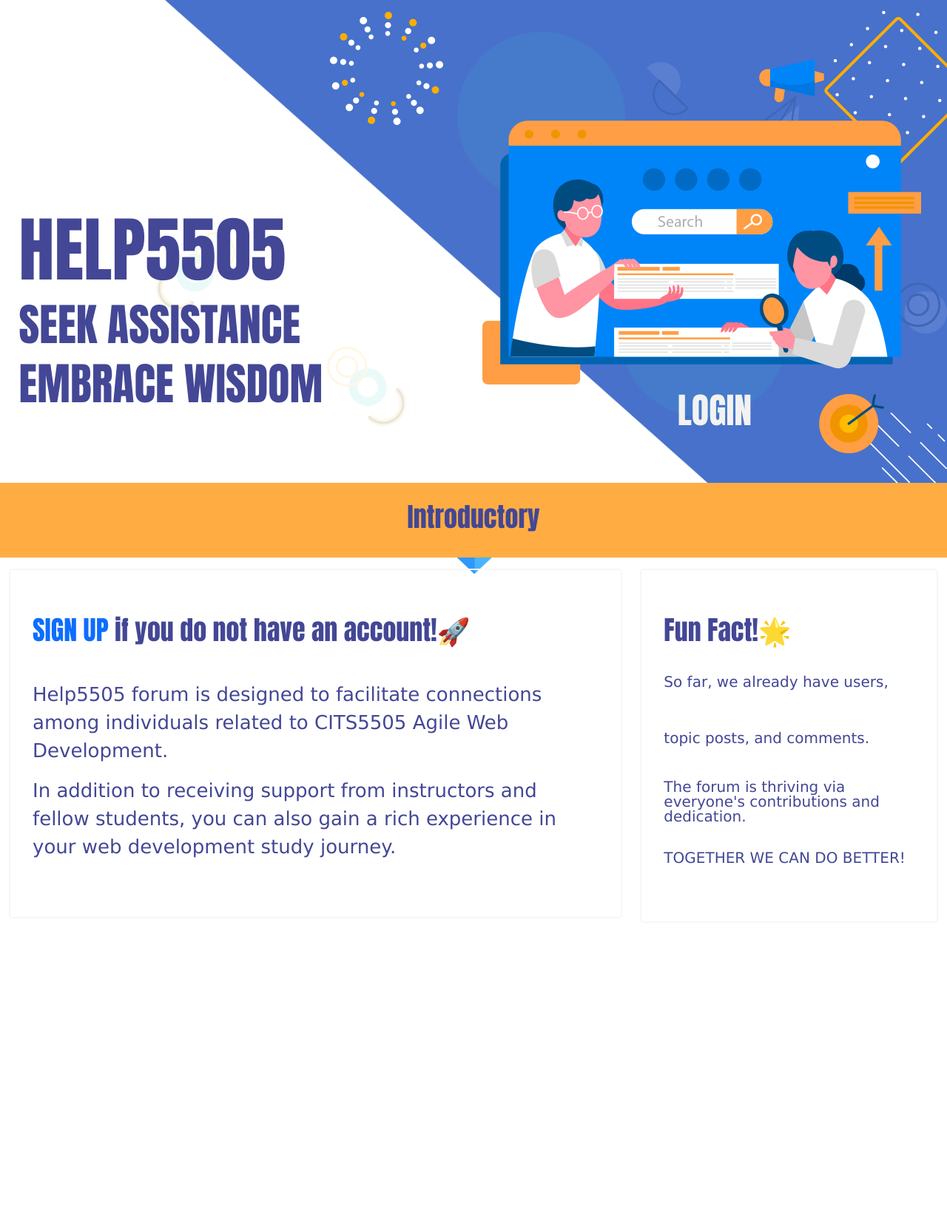
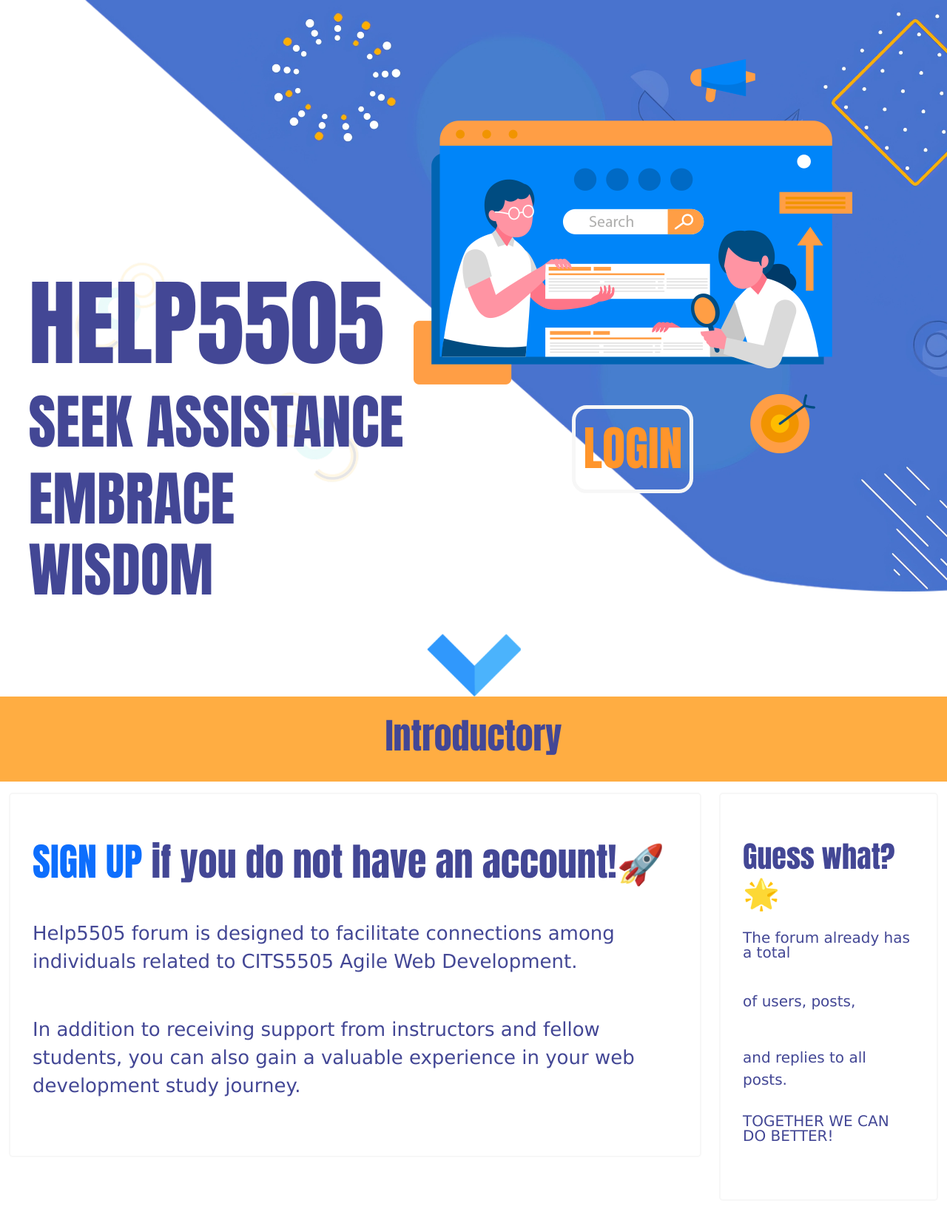
Before and after one commit to miacheng2/CITS5505-Project2, a Flask app: page / in a window 1280 px wide. Shown: the whole page at 74% size. Before the commit the page ends 1168 px from the top, so only its background shows below. Run offline with Flask 3, Linux system fonts and the light colour scheme; some libraries are stand-ins or nearby versions.

Commit message:
Version 05.18.01 Update
Introductory Page
 - Added a border around the LOGIN link for emphasis
 - Modified page elements to accommodate large screens

route.py
 - Added getStatistics method
 - Modified getPosts method

Base Page CSS & JS_Module
 - Updated the navigation bar Tips style
 - Added a pop-up function for clicking on Tips
 - Adjusted button colors

Index Page CSS & JS
 - Fixed a bug where avatars were not displaying correctly
 - Removed 'foryou' and 'follow' sections
 - Removed the default HTML post
 - Moved the Subscribe section to the bottom of the page

/app/static
 - Removed HomePage-video
 - Deleted test CSS and JS files
 - Moved the favicon
 - Deleted avatars with inconsistent art styles
 - Changed the numbering in avatar file names

Profile_Styles
 - Adjusted the color of multiple elements on the page

Next Step: The avatar feature on the profile needs to be revised according to the new avatar retrieval logic.

```diff
--- a/app/routes.py
+++ b/app/routes.py
@@ -86,9 +86,9 @@ def get_profile():
 
 # Get post and reply data return to front-end
 @app.route('/getPosts', methods=['GET'])
-@jwt_required()
+#@jwt_required()
 def getPosts():
-
+    #Avatar bug is because of this method
     allPost = db.session.query(Post)
     returnData = []
     for post in allPost:
@@ -96,10 +96,10 @@ def getPosts():
         replyData = []
         for reply in replysForCurrentPost:
             reply_author = db.session.query(User).filter_by(id=reply.authorId).first()
-            reply_data = {'id': reply.id, 'title': reply.title, 'authorName': reply_author.userName, 'date': reply.date, 'content': reply.content, "replyToPostId": reply.replyToPostId}
+            reply_data = {'id': reply.id, 'authorId':reply.authorId, 'authorName': reply_author.userName, 'date': reply.date, 'content': reply.content, "replyToPostId": reply.replyToPostId}
             replyData.append(reply_data)
         post_author = db.session.query(User).filter_by(id=post.authorId).first()
-        post_data = {'id': post.id, 'title': post.title, 'authorName': post_author.userName, 'date': post.date, 'content': post.content, "replyData": replyData}
+        post_data = {'id': post.id, 'title': post.title, 'authorId':post.authorId, 'authorName': post_author.userName, 'date': post.date, 'content': post.content, "replyData": replyData}
         returnData.append(post_data)
 
     return jsonify({"post": returnData}), 200
@@ -187,3 +187,15 @@ def get_token():
     if auth_header and auth_header.startswith('Bearer '):
         return auth_header.split(" ")[1]  # Get the token part after 'Bearer'
     return None
+
+@app.route('/getStatistics', methods=['GET'])
+def get_statistics():
+    totalUser = db.session.query(User).count()
+    totalPost = db.session.query(Post).count()
+    totalReply = db.session.query(Reply).count()
+    statistics = {
+        'totalUser': totalUser,
+        'totalPost': totalPost,
+        'totalReply': totalReply
+    }
+    return jsonify(statistics), 200
--- a/app/static/profile_styles.css
+++ b/app/static/profile_styles.css
@@ -64,7 +64,7 @@ button {
 
 /* change background color of arrow */
 .arrow_i:hover {
-    background-color: rgb(144, 144, 228);
+    background-color: rgb(144, 189, 228);
     color: white;
 }
 
@@ -73,7 +73,7 @@ button {
 .pro_selfi {
     position: relative;
     margin-top: 1rem;
-    background-color: rgba(196, 226, 26, 0.199);
+    background-color: rgba(94, 197, 252, 0.306);
     height: 12rem;
 }
 
@@ -144,7 +144,7 @@ button {
 }
 
 .profile_function *:hover {
-    background-color: rgb(144, 144, 228);
+    background-color: rgb(115, 147, 202);
     color: white;
     cursor: pointer;
 }
--- a/app/static/welcome_css.css
+++ b/app/static/welcome_css.css
@@ -3,41 +3,52 @@
     background-image: url(../static/pic/intro-back.png);
     background-repeat: no-repeat;
     position: absolute;
+    background-size: cover;
     right: 0;
     top: 0px;
-    width: 1159px;
-    height: 707px;
+    width: 100%;
+    height: 100%;
     z-index: -1;
 }
 
 .open {
     background-repeat: no-repeat;
-    background-position: center center;
-    background-size: cover;
+    background-position: right top;
     padding: 80px 0px 40px 0px;
-    position: relative;
     overflow: hidden;
 }
 
-.title {
-    margin-left: 2vw;
-    margin-top: 25vh;
+.open-elem{
+    padding-left: 3vw;
+    padding-right: 10vw;
+}
+
+.open-left{
+    padding-top: 35vh;
+
+}
+
+.open-right {
+    float: right;
 }
 
 #loginlink {
     position: absolute;
-    top: 90%;
+    top: 99%;
     left: 50%;
     transform: translate(-50%, -50%);
+    border: 5px solid #f7f7f7;
+    border-radius: 20px;
+    padding: 15px 10px 10px 10px;
 }
 
 .mid {
     width: 10%;
     height: 10%;
-    position: absolute;
-    top: 90%;
+    position: relative;
+    z-index: 1;
     left: 50%;
-    transform: translate(-50%, -30%);
+    transform: translate(-50%, -10%);
 }
 
 .mid img {
@@ -46,10 +57,11 @@
 }
 
 .mid-line {
-    background-color: #f2f2f2;
+    margin-top: -1vh;
     padding: 25px;
     text-align: center;
     background-color: #ffad42;
+    position: relative;
 }
 
 .intro-item {
@@ -79,20 +91,21 @@
     line-height: 20px;
 }
 
-.number {
-    font-family: 'Lucida Sans', sans-serif;
-    font-size: 48px;
+#totalUser, #totalPost, #totalReply {
+    font-family: Impact, Arial;
+    font-size: 2em;
     line-height: 60px;
     color: #434795;
 }
 
-h1, h2, h3, h4 {
+h1, h2, h3, h4, h5 {
     font-family: Impact, Arial;
     color: #434795; }
-h1 { font-size: 96px; }
-h2 { font-size: 60px; }
-h3 { font-size: 48px; color:#f2f2f2; }
-h4 { font-size: 36px; }
+h1 { font-size: 8em; }
+h2 { font-size: 5em; }
+h3 { font-size: 4em; color:#ff952b; }
+h4 { font-size: 3em; }
+h5 { font-size: 2em; }
 
 a {
     text-decoration: none !important;
--- a/app/static/welcome_js.js
+++ b/app/static/welcome_js.js
@@ -1,34 +1,15 @@
 window.onload = function() {
-    var jwtToken = localStorage.getItem("token");
     var apiAddress = window.location.hostname || "127.0.0.1";
 
     fetch('http://' + apiAddress + ':5000/getStatistics', {
         method: 'GET',
-        headers: {
-            'Authorization': `Bearer ${jwtToken}`,
-            'Content-Type': 'application/json'
-        },
     })
     .then(response => response.json())
     .then(data => {
-        $('#userPostsAnimate').text(data['user_posts']);
-        $('#userCommentsAnimate').text(data['user_comments']);
-        $('#totalUsersAnimate').text(data['total_users']);
-        $('#totalPostsAnimate').text(data['total_posts']);
-        $('#totalCommentsAnimate').text(data['total_comments']);
+        $('#totalUser').text(data['totalUser']);
+        $('#totalPost').text(data['totalPost']);
+        $('#totalReply').text(data['totalReply']);
     })
     .catch(error => {
         console.error('Error:', error);
-    });
-
-    const observeElement = document.querySelector('.introduct-item');
-    observeElement.addEventListener('animationend', () => {
-        setTimeout(() => {
-            const animateElements = observeElement.querySelectorAll('[data-animate="false"]');
-            animateElements.forEach(element => {
-                $(element).numberAnimate({ num: element.textContent, speed: 1000 });
-                element.dataset.animate = 'true';
-            });
-        }, 500);
-    });
-};
+    })}
--- a/app/templates/welcome.html
+++ b/app/templates/welcome.html
@@ -10,47 +10,46 @@
 </head>
 <body>
     <div class="open wow fadeIn" data-wow-duration="1s" data-wow-delay="0.5s">
-      <div class="row">
+      <div class="row open-elem">
         <div class="col-lg-6">
-          <div class="title wow fadeInLeft" data-wow-duration="1s" data-wow-delay="1s">
+          <div class="open-left wow fadeInLeft" data-wow-duration="1s" data-wow-delay="1s">
             <h1>HELP5505</h1>
             <h2>SEEK ASSISTANCE</h2>
             <h2>EMBRACE WISDOM</h2>
           </div>
         </div>
         <div class="col-lg-6">
-          <div class="wow fadeInRight" data-wow-duration="1s" data-wow-delay="1s">
-            <img src="../static/pic/intro-gallery.png" alt="">
-            <a id="loginlink" href="/login"><h3>LOGIN</h3></a>
+          <div class="open-right wow fadeInRight" data-wow-duration="1s" data-wow-delay="1s">
+            <div><img id="gallery" src="../static/pic/intro-gallery.png" alt=""></div>
+            <div><a id="loginlink" href="/login"><h3>LOGIN</h3></a></div>
           </div>
         </div>
       </div>
     </div>
     <div class="mid wow fadeIn" data-wow-duration="3s" data-wow-delay="1s"><img src="../static/pic/chevron.gif" alt="">
     </div>
-      <div class="mid-line wow slideInUp" data-wow-duration="1s" data-wow-delay="0.1s"">
-          <h4>Introductory</h4>
-      </div>
+    <div class="mid-line wow slideInUp" data-wow-duration="1s" data-wow-delay="0.1s"">
+      <h4>Introductory</h4>
     </div>
     <div class="intro">
       <div class="container-fluid">
         <div class="row">
-          <div class="col-lg-8">
+          <div class="col-lg-9">
             <div class="intro-item wow bounceInUp" data-wow-duration="1s" data-wow-delay="0.5s">
               <div class="intro-doc">
-                <h4><span><a href="/signup">SIGN UP</a></span> if you do not have an account!🚀</h4><br>
-                <p>Help5505 forum is designed to facilitate connections among individuals related to CITS5505 Agile Web Development.</p>
-                <p>In addition to receiving support from instructors and fellow students, you can also gain a rich experience in your web development study journey.</p>
+                <h5><span><a href="/signup">SIGN UP</a></span> if you do not have an account!🚀</h5><br>
+                <p>Help5505 forum is designed to facilitate connections among individuals related to CITS5505 Agile Web Development.</p><br>
+                <p>In addition to receiving support from instructors and fellow students, you can also gain a valuable experience in your web development study journey.</p>
               </div>
             </div>
           </div>
-          <div class="col-lg-4">
+          <div class="col-lg-3">
             <div class="intro-item wow bounceInUp" data-wow-duration="1s" data-wow-delay="1s">
               <div class="intro-doc" id="sm">
-                <h4>Fun Fact!🌟</h4>
-                <p>So far, we already have <span class="number"> </span> users, </p>
-                <p><span class="number"></span> topic posts, and <span class="number"></span> comments.</p><br>
-                <p>The forum is thriving via everyone's contributions and dedication.</p><br>
+                <h5>Guess what?🌟</h5><br>
+                <p>The forum already has a total</p>
+                <p>of <span id="totalUser"> </span> users, <span id="totalPost"></span> posts,</p>
+                <p>and <span id="totalReply"></span> replies to all posts.</p><br>
                 <p>TOGETHER WE CAN DO BETTER!</p>
               </div>
             </div>
```
Also changed, not shown: app/static/HomePage-css.css (+10 -20 lines), app/static/HomePage_js.js (+23 -57 lines), app/static/base.css (+28 -4 lines), app/static/js_module.js (+14 -47 lines), app/templates/base.html (+20 -3 lines), app/templates/index.html (+11 -43 lines), app/static/pic/HomePage-image/content-avatar0.png (added), app/static/pic/HomePage-image/content-avatar1.png, app/static/pic/HomePage-image/content-avatar4.png, app/static/pic/HomePage-image/content-avatar5.png, app/static/pic/intro-back.png, instance/pagedata.db.
